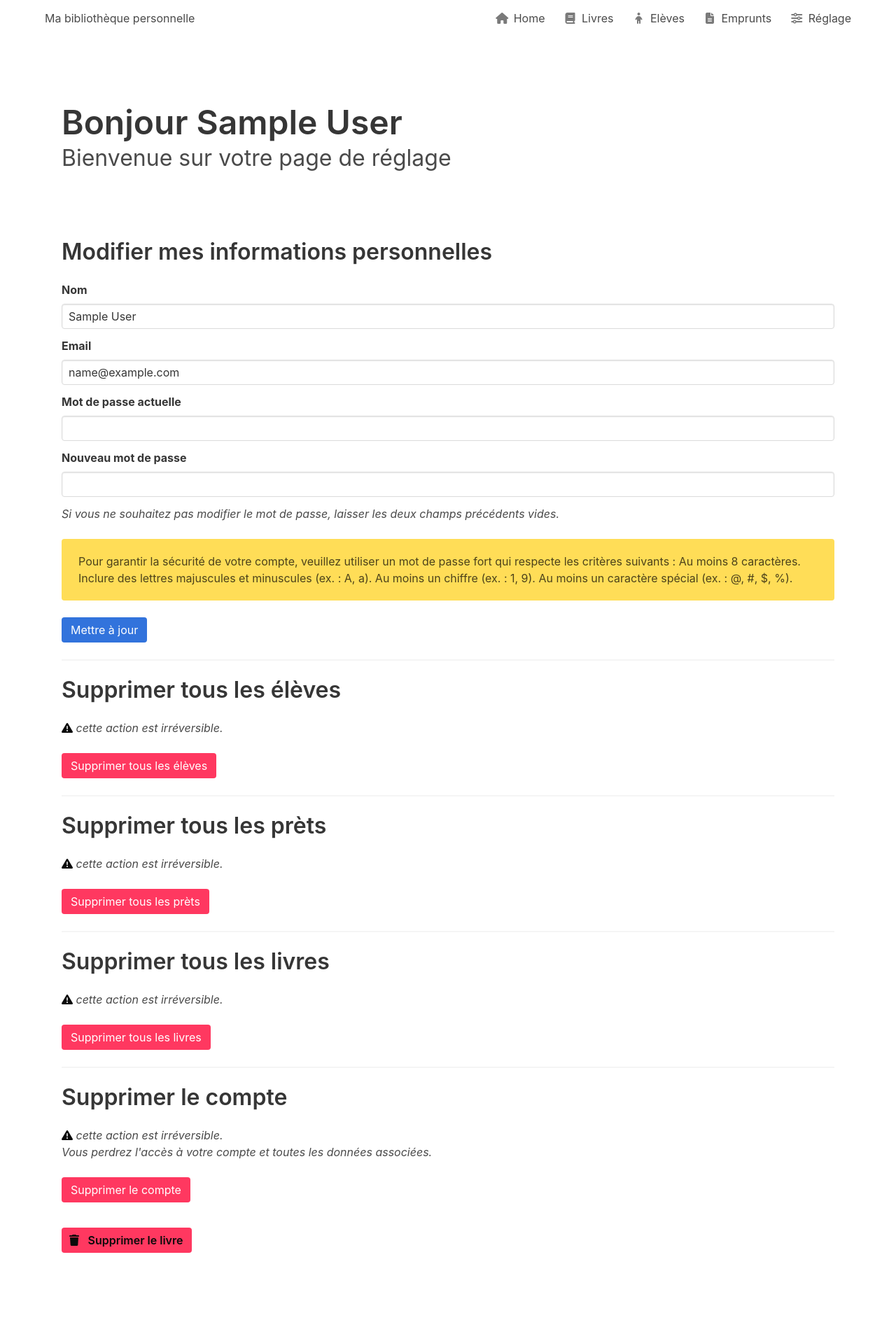
After one commit to Forestierr/Bibliotheque-Flask, a Flask app: page /reglage in a window 1280 px wide. The commit adds this page. Shown: the whole page at 70% size. Run offline with Flask 3, Linux system fonts and the light colour scheme; the visitor is signed in with stand-in values (Sample User, id 1); data comes from the database, SQL or seed files in the repository; parts of the project's set-up code (start-up, migrations or seed data) failed here and were passed over; some libraries are stand-ins or nearby versions.

Commit message:
Create reglage

```diff
--- a/project/auth.py
+++ b/project/auth.py
@@ -3,7 +3,7 @@ from datetime import datetime
 
 from flask import Blueprint, render_template, redirect, url_for, request, flash
 from werkzeug.security import generate_password_hash, check_password_hash
-from flask_login import login_user, logout_user, login_required
+from flask_login import login_user, logout_user, login_required, current_user
 from .models import User
 from . import db
 
@@ -87,3 +87,61 @@ def contact():
         return redirect(url_for('auth.contact'))
 
     return render_template('contact.html')
+
+@auth.route('/delete_account', methods=['POST'])
+@login_required
+def delete_account():
+    db.session.query(User).filter(User.id == current_user.id).delete()
+    db.session.commit()
+    logout_user()
+
+    return redirect(url_for('main.index'))
+
+@auth.route('/reglage', methods=['GET', 'POST'])
+@login_required
+def reglage():
+    if request.method == 'POST':
+        name = request.form.get('name')
+        email = request.form.get('email')
+        password = request.form.get('password')
+        new_password = request.form.get('new_password')
+
+        user = db.session.query(User).filter(User.id == current_user.id).first()
+
+        if not name:
+            flash('Vous devez indiquer votre nom.', 'error')
+            return redirect(url_for('auth.reglage'))
+
+        if not email:
+            flash('Vous devez indiquer votre email.', 'error')
+            return redirect(url_for('auth.reglage'))
+
+        if user.email != email:
+            user.email = email
+
+        if user.name != name:
+            user.name = name
+
+        if password:
+            if not check_password_hash(user.password, password):
+                flash('Votre mot de passe est incorrect.', 'error')
+                return redirect(url_for('auth.reglage'))
+            if not new_password:
+                flash('Vous devez indiquer un nouveau mot de passe.', 'error')
+                return redirect(url_for('auth.reglage'))
+            user.password = generate_password_hash(new_password, method='pbkdf2:sha256')
+        else:
+            if new_password:
+                flash('Vous devez indiquer votre mot de passe actuel.', 'error')
+                return redirect(url_for('auth.reglage'))
+
+        db.session.commit()
+        flash('Vos informations ont été mises à jour.', 'success')
+
+
+    user = db.session.query(User).with_entities(User.name, User.email).filter(User.id == current_user.id).first()
+
+    print(user.email)
+    print(user.name)
+
+    return render_template('reglage.html', user=user)
--- a/project/templates/base.html
+++ b/project/templates/base.html
@@ -107,12 +107,12 @@
                             </a>
                         {% endif %}
                         {% if current_user.is_authenticated %}
-                            <a href="{{ url_for('auth.logout') }}" class="navbar-item">
+                            <a href="{{ url_for('auth.reglage') }}" class="navbar-item">
                                 <div class="icon-text">
                                     <span class="icon has-text-info">
-                                        <i class="fas fa-sign-out-alt has-text-grey"></i>
+                                        <i class="fa-solid fa-sliders has-text-grey"></i>
                                     </span>
-                                    <span>Logout</span>
+                                    <span>Réglage</span>
                                 </div>
                             </a>
                         {% endif %}
--- a/project/templates/contact.html
+++ b/project/templates/contact.html
@@ -28,6 +28,7 @@
           {% endif %}
         {% endfor %}
         </ul>
+        <br>
       {% endif %}
     {% endwith %}
 
--- /dev/null
+++ b/project/templates/reglage.html
@@ -0,0 +1,198 @@
+{% extends "base.html" %}
+
+{% block content %}
+
+    <section class="section">
+      <h1 class="title is-1">Bonjour {{ user.name }}</h1>
+      <h3 class="subtitle is-3">Bienvenue sur votre page de réglage</h3>
+    </section>
+
+    <section class="section">
+        <h2 class="title is-3">Modifier mes informations personnelles</h2>
+
+        {% with messages = get_flashed_messages(with_categories=true) %}
+          {% if messages %}
+            <ul class=flashes>
+            {% for category, message in messages %}
+              {% if category == 'error' %}
+                <div class="notification is-danger is-light">
+                  <button class="delete"></button>
+                  {{ message }}
+                </div>
+              {% elif category == 'info' %}
+                <div class="notification is-info is-light">
+                  <button class="delete"></button>
+                  {{ message }}
+                </div>
+              {% elif category == 'success' %}
+                <div class="notification is-success is-light">
+                  <button class="delete"></button>
+                  {{ message }}
+                </div>
+              {% endif %}
+            {% endfor %}
+            </ul>
+          {% endif %}
+        {% endwith %}
+
+        <div class="container">
+
+            <form method="POST" action="{{ url_for('auth.reglage') }}">
+                <div class="field">
+                    <label class="label">Nom</label>
+                    <div class="control">
+                        <input class="input" type="text" name="name" value="{{ user.name }}">
+                    </div>
+                </div>
+                <div class="field">
+                    <label class="label">Email</label>
+                    <div class="control">
+                        <input class="input" type="email" name="email" value="{{ user.email }}">
+                    </div>
+                </div>
+                <div class="field">
+                    <label class="label">Mot de passe actuelle</label>
+                    <div class="control">
+                        <input class="input" type="password" name="password">
+                    </div>
+                </div>
+                <div class="field">
+                    <label class="label">Nouveau mot de passe</label>
+                    <div class="control">
+                        <input class="input" type="password" name="new_password">
+                    </div>
+                </div>
+                <p><i>Si vous ne souhaitez pas modifier le mot de passe, laisser les deux champs précédents vides.</i></p>
+                <br>
+                <div class="notification is-warning is-light">
+                    <p>
+                        Pour garantir la sécurité de votre compte, veuillez utiliser un mot de passe fort qui respecte les critères suivants :
+                        Au moins 8 caractères.
+                        Inclure des lettres majuscules et minuscules (ex. : A, a).
+                        Au moins un chiffre (ex. : 1, 9).
+                        Au moins un caractère spécial (ex. : @, #, $, %).
+                    </p>
+                </div>
+                <div class="field">
+                    <div class="control">
+                        <button class="button is-link">Mettre à jour</button>
+                    </div>
+                </div>
+            </form>
+        </div>
+
+        <hr>
+
+        <h2 class="title is-3">Supprimer tous les élèves</h2>
+        <div class="container">
+            <p><i class="fa-solid fa-triangle-exclamation has-text-black"></i> <i> cette action est irréversible.</i></p>
+            <br>
+            <form method="POST" action="#">
+                <div class="field">
+                    <div class="control">
+                        <button class="button is-danger">Supprimer tous les élèves</button>
+                    </div>
+                </div>
+            </form>
+        </div>
+
+        <hr>
+
+        <h2 class="title is-3">Supprimer tous les prèts</h2>
+        <div class="container">
+            <p><i class="fa-solid fa-triangle-exclamation has-text-black"></i> <i> cette action est irréversible.</i></p>
+            <br>
+            <form method="POST" action="#">
+                <div class="field">
+                    <div class="control">
+                        <button class="button is-danger">Supprimer tous les prèts</button>
+                    </div>
+                </div>
+            </form>
+        </div>
+
+        <hr>
+
+        <h2 class="title is-3">Supprimer tous les livres</h2>
+        <div class="container">
+            <p><i class="fa-solid fa-triangle-exclamation has-text-black"></i> <i> cette action est irréversible.</i></p>
+            <br>
+            <form method="POST" action="#">
+                <div class="field">
+                    <div class="control">
+                        <button class="button is-danger">Supprimer tous les livres</button>
+                    </div>
+                </div>
+            </form>
+        </div>
+
+        <hr>
+
+        <h2 class="title is-3">Supprimer le compte</h2>
+        <div class="container">
+            <p><i class="fa-solid fa-triangle-exclamation has-text-black"></i> <i> cette action est irréversible. <br>
+                Vous perdrez l'accès à votre compte et toutes les données associées.
+            </i></p>
+            <br>
+            <form method="POST" action="{{ url_for('auth.delete_account') }}">
+                <div class="field">
+                    <div class="control">
+                        <button class="button is-danger">Supprimer le compte</button>
+                    </div>
+                </div>
+
+                <!-- Modal -->
+
+                <div class="container">
+                    <div id="delete-modal" class="modal">
+                      <div class="modal-background"></div>
+                      <div class="modal-content">
+                        <div class="modal-card">
+                            <header class="modal-card-head">
+                                <p class="modal-card-title">Supprimer le livre</p>
+                            </header>
+                            <footer class="modal-card-foot">
+                                <a href="#" class="button is-normal is-danger is-responsive">
+                                    <div class="icon-text">
+                                        <span class="icon has-text-info">
+                                            <i class="fa-solid fa-trash has-text-black"></i>
+                                        </span>
+                                        <span class="has-text-black has-text-weight-semibold">Supprimer le livre</span>
+                                    </div>
+                                </a>
+                                <a href="#" class="button is-normal is-responsive">Annuler</a>
+                            </footer>
+                        </div>
+                      </div>
+                      <button class="modal-close is-large" id="modal-close" aria-label="close"></button>
+                    </div>
+                    <br>
+                    <button class="button is-normal is-danger is-responsive" id="showModal">
+                        <div class="icon-text">
+                            <span class="icon has-text-info">
+                                <i class="fa-solid fa-trash has-text-black"></i>
+                            </span>
+                            <span class="has-text-black has-text-weight-semibold">Supprimer le livre</span>
+                        </div>
+                    </button>
+                </div>
+
+
+            </form>
+        </div>
+
+    </section>
+
+    <script>
+    document.addEventListener('DOMContentLoaded', () => {
+      (document.querySelectorAll('.notification .delete') || []).forEach(($delete) => {
+        const $notification = $delete.parentNode;
+
+        $delete.addEventListener('click', () => {
+          $notification.parentNode.removeChild($notification);
+        });
+      });
+    });
+    </script>
+
+{% endblock %}
```
Also changed, not shown: README.md.
